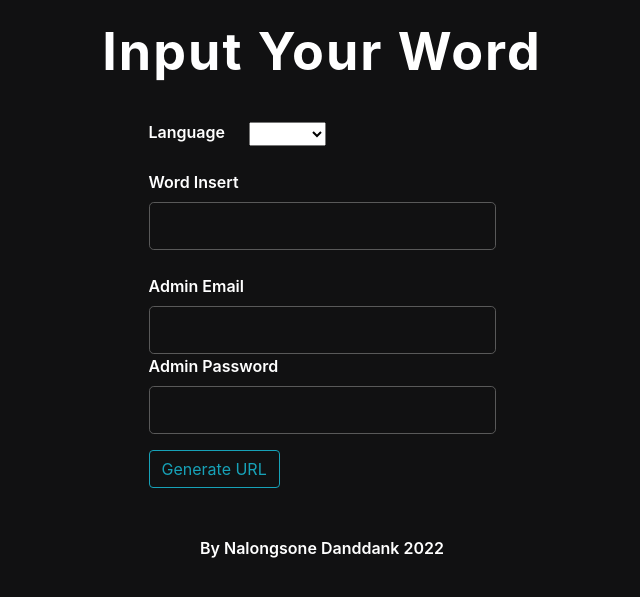
After one commit to sjasthi/tordle, a Flask app: template templates/my_word.html in a window 1280 px wide. The commit adds this page. Shown: the top 597 px of the page, without its empty margins (318-958 px from the left). Run offline with Flask 2, Linux system fonts and the light colour scheme; the template is opened without the code that fills it, so the values that code supplies are empty; parts of the project's set-up code (start-up, migrations or seed data) failed here and were passed over; some libraries are stand-ins or nearby versions.

Commit message:
add admin route and custom_word route with generate URL with word_id

```diff
--- a/helper.py
+++ b/helper.py
@@ -6,7 +6,7 @@ from models import *
 from telugu import getTeluguLogicalChars
 
 
-params = {"length": 5, "attempt": 6, "language": "English"}
+params = {"length": 5, "attempt": 6, "language": "English", "url": "url_for('home')"}
 english_random = getRandomWordByLength(params["length"], "English")
 words = {
     "answer": english_random,
@@ -22,6 +22,7 @@ words = {
 def update_data(params, request, words):
     params["length"] = int(request.form["length"] or params["length"])
     params["attempt"] = int(request.form["attempt"] or params["attempt"])
+    params["url"] = None
     if request.form["language"] == "English":
         params["language"] = "English"
         english_random = getRandomWordByLength(params["length"], "English")
@@ -36,7 +37,7 @@ def update_data(params, request, words):
         words["word_len_test"] = True
         teluguObj = getRandomWordByLength(params["length"], "Telugu")
         words["answer"] = teluguObj.word
-        words["solution"] = json.loads(teluguObj.list_str)
+        words["solution"] = getTeluguLogicalChars(teluguObj.word)
 
 
 def getCharsFromAPI(string, language):
@@ -64,6 +65,7 @@ STATUS = ["PROCESS", "SUCCESS", "END"]
 
 
 def getResult(words):
+    print("get result", words)
     solution_tlg = words["solution"]
     n = len(solution_tlg)
     if words["word_input"] == "":
@@ -151,7 +153,7 @@ def teluguFile2db(file, db, Telugu):
     # db.session.commit()
 
 
-def insert_word(request, result):
+def insert_word_(request, result):
     result["language"] = request.form["language"]
     result["email"] = request.form["admin_email"]
     result["pwd"] = request.form["admin_pwd"]
@@ -163,3 +165,118 @@ def insert_word(request, result):
     # user = User(email="pink@ics499.com", pwd="pink")
     # db.session.add(user)
     # db.session.commit()
+
+
+# admin@ics499.com -> ics499
+def insert_word(request, db):
+    result = {
+        "language": request.form["language"],
+        "email": request.form["admin_email"],
+        "pwd": request.form["admin_pwd"],
+        "word_insert": request.form["word_insert"].strip(),
+        "PASS": False,
+        "message": "Email Wrong!",
+    }
+    user = User.query.filter_by(email=result["email"]).first()
+    if not user:
+        return result
+    if user.pwd != result["pwd"]:
+        result["message"] = "Password Wrong!"
+        return result
+
+    if result["language"] == "English":
+        temp = English.query.filter_by(word=result["word_insert"].lower()).first()
+        if not temp:
+            english = English(
+                word=result["word_insert"],
+                length=len(result["word_insert"]),
+            )
+            db.session.add(english)
+            db.session.commit()
+            result["word_insert"] = ""
+            result["PASS"] = True
+            result["message"] = "Input English Word Success!"
+            return result
+
+    elif result["language"] == "Telugu":
+        temp = Telugu.query.filter_by(word=result["word_insert"]).first()
+        if not temp:
+            arr = getTeluguLogicalChars(result["word_insert"])
+            telugu = Telugu(
+                word=result["word_insert"], length=len(arr), list_str=json.dumps(arr)
+            )
+            db.session.add(telugu)
+            db.session.commit()
+            result["word_insert"] = ""
+            result["PASS"] = True
+            result["message"] = "Input English Word Success!"
+            return result
+    result["message"] = "The word already exit!"
+    return result
+
+
+def generate_id(request, db):
+    result = {
+        "language": request.form["language"],
+        "email": request.form["email"],
+        "pwd": request.form["pwd"],
+        "word_insert": request.form["word"].strip(),
+        "PASS": False,
+        "message": "Email or Password Wrong!",
+    }
+    user = User.query.filter_by(email=result["email"]).first()
+    if user and user.pwd == result["pwd"]:
+        if result["language"] == "English":
+            temp = CustomWord.query.filter_by(
+                word=result["word_insert"].lower()
+            ).first()
+            print(temp)
+            if not temp:
+                length = len(result["word_insert"].lower())
+                word = result["word_insert"].lower()
+            else:
+                result["message"] = "The word olready exit in your list"
+                return result
+        elif result["language"] == "Telugu":
+            temp = CustomWord.query.filter_by(word=result["word_insert"]).first()
+            if not temp:
+                arr = getTeluguLogicalChars(result["word_insert"])
+                length = len(arr)
+                word = result["word_insert"]
+            else:
+                result["message"] = "The word olready exit in your list"
+                return result
+        cw = CustomWord(
+            word=word,
+            length=length,
+            email=request.form["email"],
+            language=result["language"],
+        )
+        db.session.add(cw)
+        db.session.flush()
+        db.session.commit()
+        cw_id = cw.id
+        result["word_insert"] = ""
+        result["message"] = r"https://tordle.pythonanywhere.com/my_word/" + str(cw_id)
+    return result
+
+
+def get_word_by_id(word_id):
+    cw = CustomWord.query.filter_by(id=word_id).first()
+    if not cw:
+        return None
+    words["answer"] = cw.word
+    words["solution"] = cw.word
+    words["result"] = []
+    words["word_input"] = ""
+    words["wordCount"] = 0
+    words["word_len_test"] = True
+    words["status"] = "PROCESS"
+
+    params["length"] = cw.length
+    params["attempt"] = cw.length + 2
+    params["language"] = cw.language
+    params["url"] = word_id
+    if cw.language == "Telugu":
+        words["solution"] = getTeluguLogicalChars(cw.word)
+    return {"words": words, "params": params}
--- a/main.py
+++ b/main.py
@@ -1,4 +1,4 @@
-from flask import Flask, render_template, url_for, redirect, request
+from flask import Flask, render_template, url_for, redirect, request, session
 from flask_sqlalchemy import SQLAlchemy
 
 app = Flask(__name__)
@@ -6,6 +6,27 @@ app.config["SECRET_KEY"] = "5791628bb0b13ce0c676dfde280ba245"
 app.config["SQLALCHEMY_DATABASE_URI"] = "sqlite:///words.db"
 db = SQLAlchemy(app)
 from helper import *
+
+
+@app.route("/")
+def index():
+    params = {
+        "length": 5,
+        "attempt": 6,
+        "language": "English",
+        "url": None,
+    }
+    english_random = getRandomWordByLength(params["length"], "English")
+    words = {
+        "answer": english_random,
+        "solution": english_random,
+        "result": [],
+        "word_input": "",
+        "wordCount": 0,
+        "word_len_test": True,
+        "status": "PROCESS",
+    }
+    return render_template("index.html", words=words, params=params)
 
 
 @app.route("/", methods=["GET", "POST"])
@@ -30,6 +51,7 @@ def admin():
         "pwd": "",
         "word_insert": "",
         "PASS": False,
+        "message": "",
     }
     if request.form:
         print("admin")
@@ -43,12 +65,45 @@ def admin():
 def admin_input():
     print("admin_input")
     print(request.form)
-    return render_template("admin.html")
+    result = insert_word(request, db)
+    return render_template("admin.html", result=result)
 
 
-@app.route("/my_word", methods=["GET", "POST"])
+@app.route("/my_word")
 def my_input():
-    return "Hello my_word!"
+    result = {
+        "language": "English",
+        "email": "",
+        "pwd": "",
+        "word_insert": "",
+        "PASS": False,
+        "message": "",
+    }
+    return render_template("my_word.html", result=result)
+
+
+@app.route("/my_word", methods=["POST"])
+def my_input_post():
+    result = generate_id(request, db)
+    return render_template("my_word.html", result=result)
+
+
+@app.route("/my_word/<word_id>")
+def custom_word(word_id):
+    result = get_word_by_id(word_id)
+    if not result:
+        return redirect(url_for("index"))
+    return render_template("index.html", words=result["words"], params=result["params"])
+
+
+@app.route("/my_word/<word_id>", methods=["POST"])
+def custom_word_post(word_id):
+    print(words, params)
+    if request.form:
+        if params["language"] == "Telugu":
+            words["word_input"] = request.form["word"]
+            getResult(words)
+    return render_template("index.html", words=words, params=params)
 
 
 if __name__ == "__main__":
--- a/static/css/styles.css
+++ b/static/css/styles.css
@@ -295,7 +295,7 @@ a:visited {
     font-weight: 600;
     margin: 0;
     padding: 1rem 2rem;
-    text-transform: uppercase
+    /* text-transform: uppercase */
 }
 
 .form-control {
--- a/templates/index.html
+++ b/templates/index.html
@@ -12,7 +12,11 @@
     <br>
     <div class="content-section">
         {% if params and params.language == 'Telugu' %} {% if words.wordCount
-        <params.attempt and words.status=='PROCESS' %} <form action="{{ url_for('home')}}" method="post">
+        <params.attempt and words.status=='PROCESS' %} {%if params.url%} <form action="{{ url_for('custom_word_post', word_id=params.url) }}" method="post">
+            {%else%}
+            <form action="{{ url_for('home') }}" method="post">
+                {%endif%}
+
                 <fieldset class="form-group">
                     <input id="input" class="form-control form-control-lg" onblur="this.focus()" autofocus type="text" onKeyDown="teluguHandle" autocomplete="off" name="word">
                 </fieldset>
--- /dev/null
+++ b/templates/my_word.html
@@ -0,0 +1,39 @@
+{% extends 'base.html' %} {% block content %}
+<nav class="navbar navbar-expand-md navbar-dark bg-steel ">
+    <div class="container">
+        <h1 class="nav-center navbar-brand me-4 ">Input Your Word</h1>
+    </div>
+</nav>
+<div id="image" class="center">
+    <div class="content-section">
+
+        <form action="{{ url_for('my_input_post')}}" method="post">
+            <fieldset class="form-group">
+                <span class="nav-item" href="">Language &#8195;</span>
+                <select name="language" class="btn-group ">
+                                                        <option type="button" class="btn dropdown-toggle " data-toggle="dropdown" aria-haspopup="true" aria-expanded="false" selected>
+                                            {{result.language}}
+                                        </option>
+                                                        <div class="dropdown-menu ">
+                                                            <option class="dropdown-item " >English</a>
+                                                            <option class="dropdown-item " >Telugu</a>
+                                                        </div>
+                                                    </select><br><br>
+                <label>Word Insert</label>
+                <input id="word_insert_input" class="form-control form-control-lg" type="text" autocomplete="off" name="word" value="{{result.word_insert}}">
+                <br><label>Admin Email</label>
+                <input id="admin_email_input" class="form-control form-control-lg" type="text" autocomplete="off" name="email" value="{{result.email}}">
+                <label>Admin Password</label>
+                <input id="admin_pwd_input" class="form-control form-control-lg" type="password" autocomplete="off" name="pwd" value="{{result.pwd}}">
+            </fieldset>
+            <div class="form-group">
+                <button type="submit" id="submit" onclick="" class="btn btn-outline-info">Generate URL</button>
+            </div>
+        </form>
+
+        <h5>{{result.message}}</h5>
+
+    </div>
+</div>
+
+{% endblock content %}
```
Also changed, not shown: models.py (+14 -0 lines), templates/admin.html (+8 -5 lines). Lines whose indentation alone changed are shown as unchanged.
